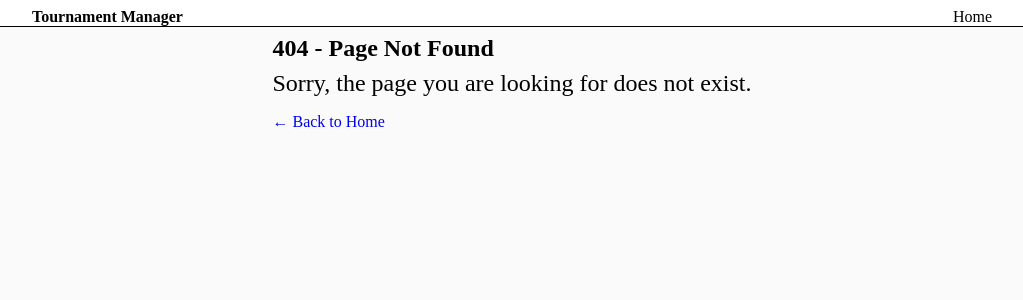
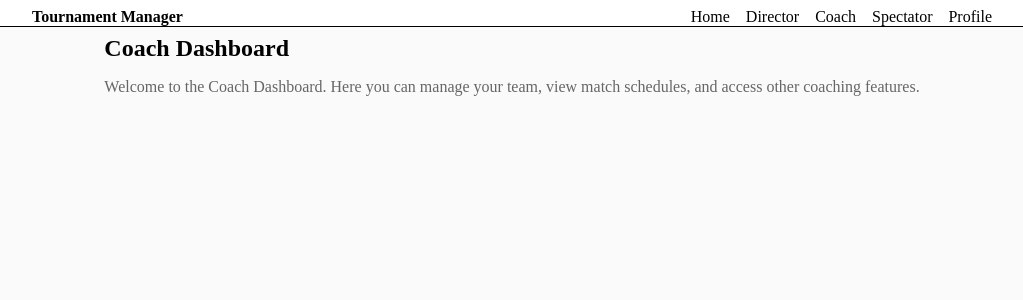
Before and after one commit to revellebrent/tournament-manager, a React (Vite) app: page /coach in a window 1280 px wide. Before the commit this address had no page. Shown: the top 300 px of the page, without its empty margins (128-1151 px from the left). Built offline with nearby package versions, Linux system fonts and the light colour scheme.

Commit message:
director/coach/spectator dashboards and profile routes

```diff
--- a/src/App.jsx
+++ b/src/App.jsx
@@ -2,6 +2,10 @@ import { Routes, Route } from 'react-router-dom';
 import Header from "./components/Header/Header.jsx";
 import Home from './components/Home/Home.jsx';
 import TournamentDetails from './components/TournamentsDetails/TournamentDetails';
+import DirectorDashboard from './components/DirectorDashboard/DirectorDashboard.jsx';
+import CoachDashboard from './components/CoachDashboard/CoachDashboard.jsx';
+import SpectatorDashboard from './components/SpectatorDashboard/SpectatorDashboard.jsx';
+import Profile from './components/Profile/Profile.jsx';
 import NotFound from './components/NotFound/NotFound.jsx';
 
 export default function App() {
@@ -11,6 +15,10 @@ export default function App() {
       <Routes>
         <Route path="/" element={<Home />} />
         <Route path="/tournament/:id" element={<TournamentDetails />} />
+        <Route path="/director" element={<DirectorDashboard />} />
+        <Route path="/coach" element={<CoachDashboard />} />
+        <Route path="/spectator" element={<SpectatorDashboard />} />
+        <Route path="/profile" element={<Profile />} />
         <Route path="*" element={<NotFound />} />
       </Routes>
     </div>
--- /dev/null
+++ b/src/components/CoachDashboard/CoachDashboard.css
@@ -0,0 +1,15 @@
+.coach {
+  padding: 16px 0 32px;
+}
+
+.coach__title {
+  margin: 8px 0 16px;
+  font-size: 24px;
+  font-weight: bold;
+}
+
+.coach__message {
+  margin: 8px 0 16px;
+  font-size: 16px;
+  color: #666;
+}
--- /dev/null
+++ b/src/components/CoachDashboard/CoachDashboard.jsx
@@ -0,0 +1,10 @@
+import "./CoachDashboard.css";
+
+export default function CoachDashboard() {
+  return (
+    <main className="coach container">
+      <h1 className="coach__title">Coach Dashboard</h1>
+      <p className="coach__message">Welcome to the Coach Dashboard. Here you can manage your team, view match schedules, and access other coaching features.</p>
+    </main>
+  );
+}
--- /dev/null
+++ b/src/components/DirectorDashboard/DirectorDashboard.css
@@ -0,0 +1,15 @@
+.director {
+  padding: 16px 0 32px;
+}
+
+.director__title {
+  margin: 8px 0 16px;
+  font-size: 24px;
+  font-weight: bold;
+}
+
+.director__message {
+  margin: 8px 0 16px;
+  font-size: 16px;
+  color: #666;
+}
--- /dev/null
+++ b/src/components/DirectorDashboard/DirectorDashboard.jsx
@@ -0,0 +1,10 @@
+import "./DirectorDashboard.css";
+
+export default function DirectorDashboard() {
+  return (
+    <main className="director container">
+      <h1 className="director__title">Director Dashboard</h1>
+      <p className="director__message">Welcome to the Director Dashboard. Here you can manage tournaments, view reports, and access other administrative features.</p>
+    </main>
+  );
+}
--- a/src/components/Header/Header.jsx
+++ b/src/components/Header/Header.jsx
@@ -10,7 +10,11 @@ export default function Header() {
         </Link>
         <nav className="header__nav">
           <Link to="/" className="header__link">Home</Link>
-          </nav>
+          <Link to="/director" className="header__link">Director</Link>
+          <Link to="/coach" className="header__link">Coach</Link>
+          <Link to="/spectator" className="header__link">Spectator</Link>
+          <Link to="/profile" className="header__link">Profile</Link>
+        </nav>
       </div>
     </header>
   );
--- /dev/null
+++ b/src/components/Profile/Profile.css
@@ -0,0 +1,15 @@
+.profile {
+  padding: 16px 0 32px;
+}
+
+.profile__title {
+  margin: 8px 0 16px;
+  font-size: 24px;
+  font-weight: bold;
+}
+
+.profile__message {
+  margin: 8px 0 16px;
+  font-size: 16px;
+  color: #666;
+}
--- /dev/null
+++ b/src/components/Profile/Profile.jsx
@@ -0,0 +1,10 @@
+import "./Profile.css";
+
+export default function Profile() {
+  return (
+    <main className="profile container">
+      <h1 className="profile__title">My Profile</h1>
+      <p className="profile__message">Welcome to your profile page. Here you can view and edit your personal information.</p>
+    </main>
+  );
+}
--- /dev/null
+++ b/src/components/SpectatorDashboard/SpectatorDashboard.css
@@ -0,0 +1,15 @@
+.spectator {
+  padding: 16px 0 32px;
+}
+
+.spectator__title {
+  margin: 8px 0 16px;
+  font-size: 24px;
+  font-weight: bold;
+}
+
+.spectator__message {
+  margin: 8px 0 16px;
+  font-size: 16px;
+  color: #666;
+}
--- /dev/null
+++ b/src/components/SpectatorDashboard/SpectatorDashboard.jsx
@@ -0,0 +1,10 @@
+import "./SpectatorDashboard.css";
+
+export default function SpectatorDashboard() {
+  return (
+    <main className="spectator container">
+      <h1 className="spectator__title">Spectator Dashboard</h1>
+      <p className="spectator__message">Welcome to the Spectator Dashboard. Here you can view live matches, access match statistics, and enjoy other spectator features.</p>
+    </main>
+  );
+}
```
